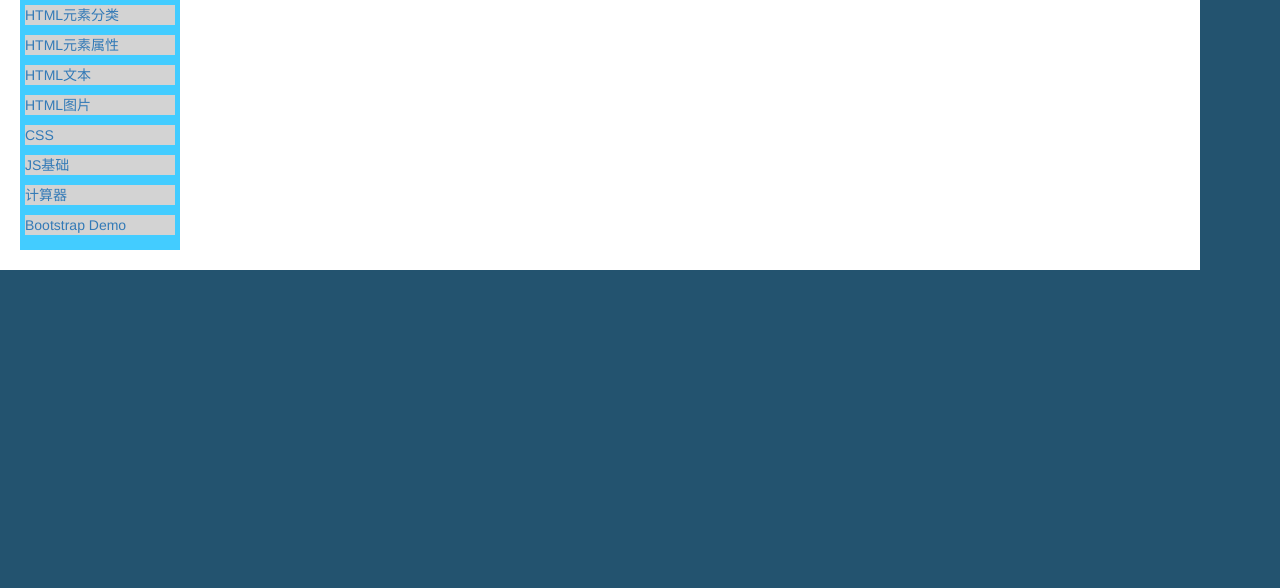
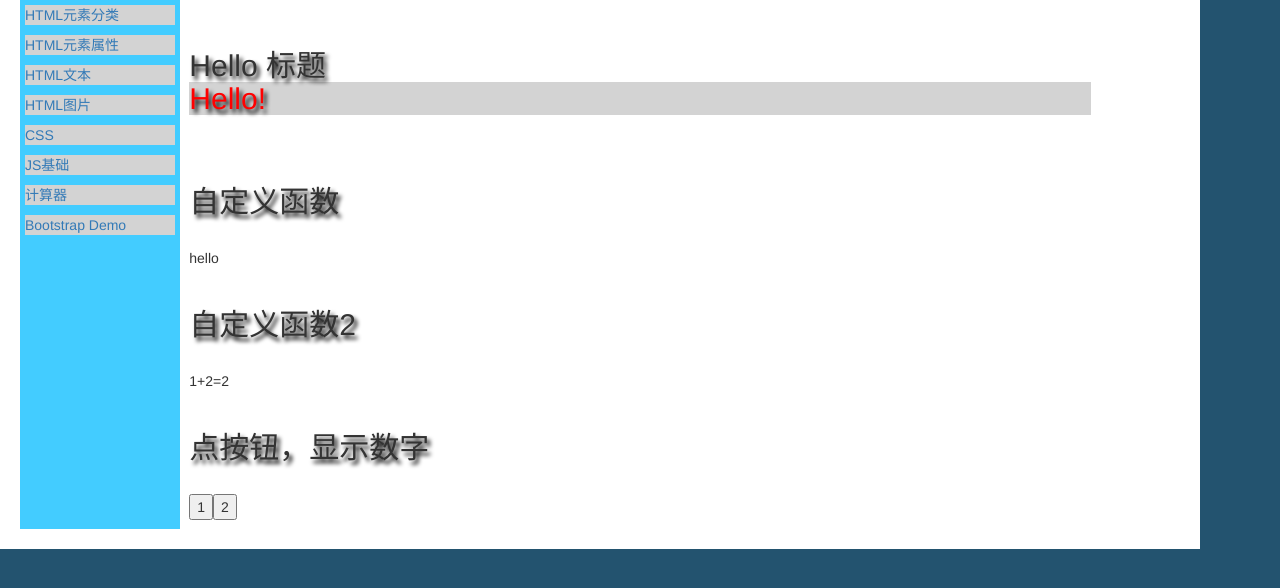
Before and after one commit to misapprehand/web-learning, a React app in the folder hello/: page / in a window 1280 px wide. Shown: the top 588 px of the page. Built offline with nearby package versions, Linux system fonts and the light colour scheme.

Commit message:
缺省路由和把路由分到模块中

```diff
--- a/hello/src/containers/App.js
+++ b/hello/src/containers/App.js
@@ -1,8 +1,24 @@
 import React, { Component } from 'react';
-import SideBar from 'containers/sideBar';
 import {
     RouteWithSubRoutes
 } from 'routers';
+import {
+    Route,
+    Switch
+} from 'react-router-dom';
+
+import SideBar from 'containers/sideBar';
+import JsBasicContainer from 'containers/JsBasicContainer';
+import CalcContainer from 'containers/CalcContainer';
+
+const routes = [
+  { path: '/jsBasic',
+    component: JsBasicContainer
+  },
+  { path: '/calc',
+    component: CalcContainer
+  }
+];
 
 class App extends Component {
   render () {
@@ -10,9 +26,12 @@ class App extends Component {
       <div id='main'>
         <SideBar />
         <article id='content' >
-          {this.props.routes.map((route, i) => (
-            <RouteWithSubRoutes key={i} {...route} />
-            ))}
+          <Switch>
+            <Route exact path='/' component={JsBasicContainer} />
+            {routes.map((route, i) => (
+              <RouteWithSubRoutes key={i} {...route} />
+          ))}
+          </Switch>
         </article>
       </div>
     );
--- a/hello/src/index.js
+++ b/hello/src/index.js
@@ -4,20 +4,10 @@ import createCalc from 'calc/calc';
 import createBootstrap from 'bootstrap_demo/index';
 import Routers from 'routers';
 import App from './containers/App';
-import JsBasicContainer from 'containers/JsBasicContainer';
-import CalcContainer from 'containers/CalcContainer';
 
 const routes = [
   { path: '/',
-    component: App,
-    routes: [
-      { path: '/jsBasic',
-        component: JsBasicContainer
-      },
-      { path: '/calc',
-        component: CalcContainer
-      }
-    ]
+    component: App
   }
 ];
 ReactDOM.render(
--- a/hello/src/routers.js
+++ b/hello/src/routers.js
@@ -14,7 +14,7 @@ const Routers = (props) => (
     <div>
       { props.routes.map((route, i) => (
         <RouteWithSubRoutes key={i} {...route} />
-            ))}
+      ))}
     </div>
   </Router>
 );
```
